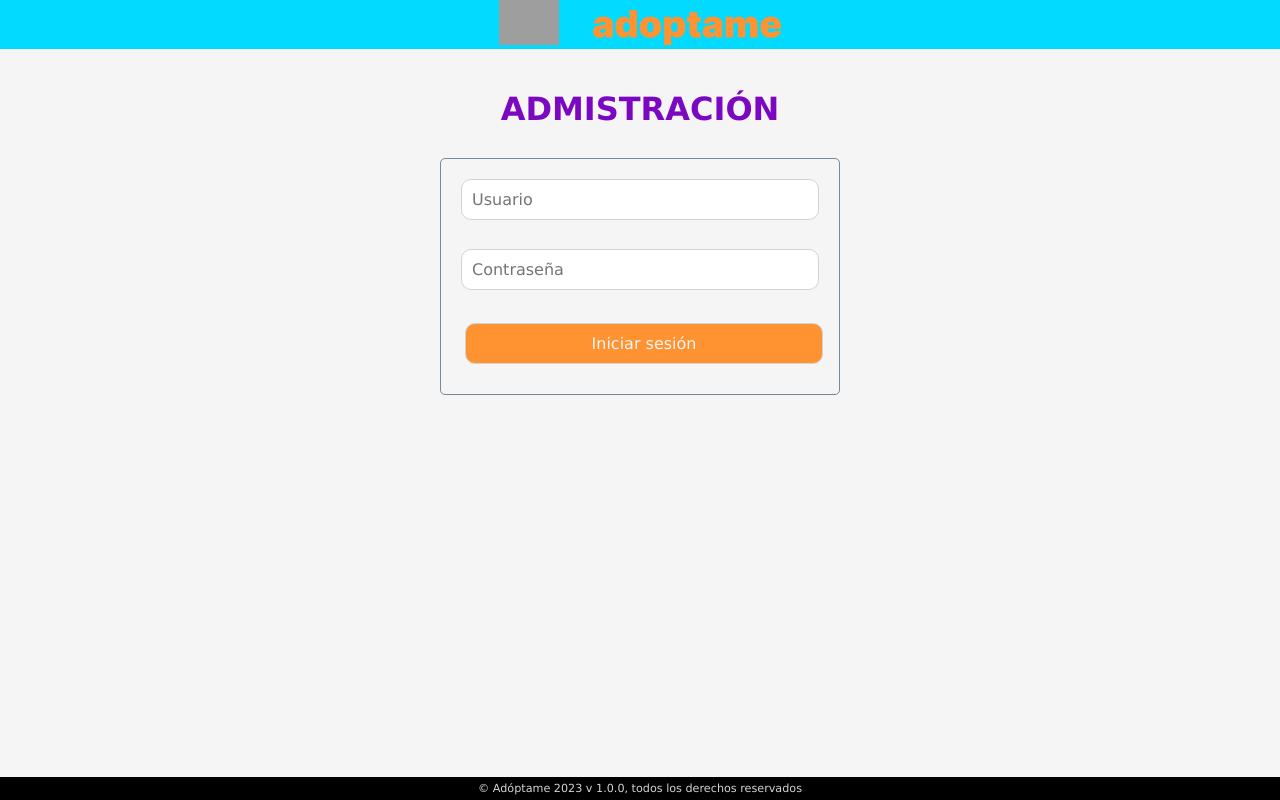
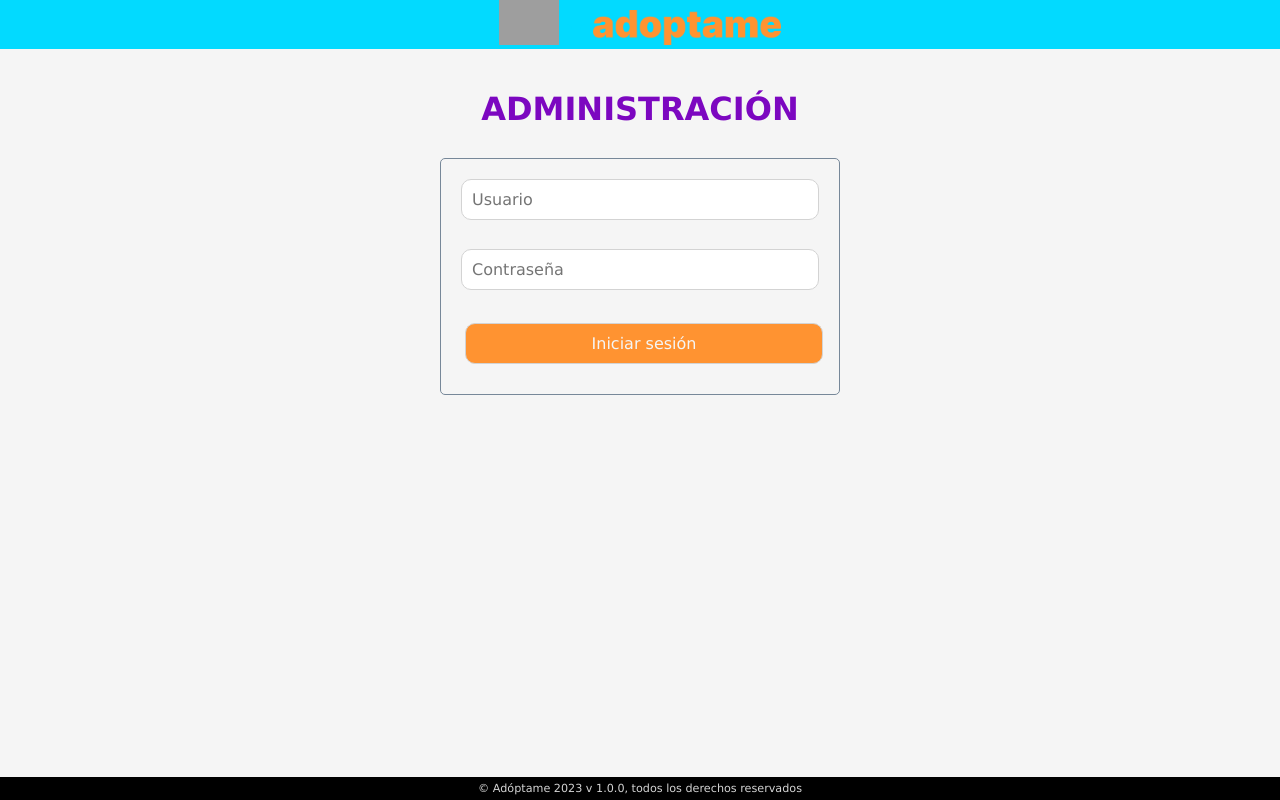
Before and after one commit to FabianNorbertoEscobar/adoptame, a plain HTML site: page login.html in a window 1280 px wide. Drawn offline with nearby package versions, Linux system fonts and the light colour scheme; grey boxes are pictures that could not be loaded.

Commit message:
fix login

```diff
--- a/login.html
+++ b/login.html
@@ -29,7 +29,7 @@
 
     <section class="page-content">
 
-        <h2 class="title">Admistraci&oacute;n</h2>
+        <h2 class="title">Administraci&oacute;n</h2>
 
         <section class="login">
 
```
